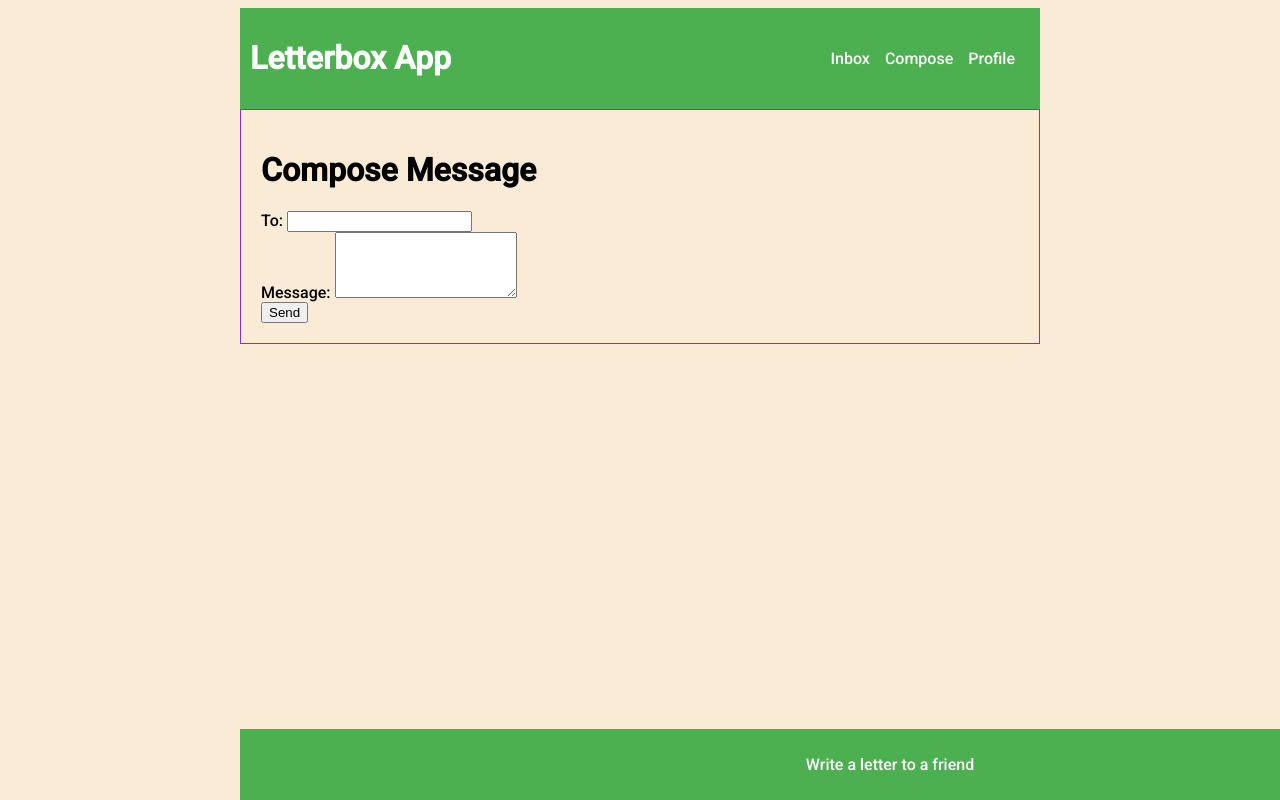
After one commit to software-students-fall2023/5-final-project-samuel2-0, a Flask app: page /send_letter in a window 1280 px wide. The commit adds this page. Run offline with Flask 3, Linux system fonts and the light colour scheme; the visitor is signed in with stand-in values (Sample User, id 1).

Commit message:
app is more or less functional now

```diff
--- a/app/app.py
+++ b/app/app.py
@@ -1,18 +1,12 @@
-
 import os
-from flask import (
-    Flask,
-    render_template,
-    redirect,
-    url_for,
-    request,
-    session
-    )
+from flask import Flask, render_template, redirect, url_for, request, session, jsonify
 from pymongo import MongoClient
 from bson.objectid import ObjectId
+from datetime import datetime
 
 app = Flask(__name__)
 app.secret_key = os.urandom(24)
+
 
 def connection_db():
     """
@@ -20,21 +14,24 @@ def connection_db():
     """
     return MongoClient("mongodb://localhost:27017/")
 
+
 client = connection_db()
 db = client["letterbox_db"]
-users_collection = db['users']
+users_collection = db["users"]
+
 
 def get_user(user_id):
-    print(users_collection.find_one({'_id': ObjectId(user_id)}))
-    return users_collection.find_one({'_id': ObjectId(user_id)})
+    print(users_collection.find_one({"_id": ObjectId(user_id)}))
+    return users_collection.find_one({"_id": ObjectId(user_id)})
 
 @app.route("/")
 def welcome():
     if "userid" in session:
-        return render_template("index.html",name=session["username"])
+        return render_template("index.html", name=session["username"])
     return render_template("index.html")
 
-@app.route("/login", methods=["GET","POST"])
+
+@app.route("/login", methods=["GET", "POST"])
 def login():
     """
     Login method for users
@@ -46,9 +43,7 @@ def login():
         email = request.form["email"]
         password = request.form["password"]
 
-        user = db.users.find_one({
-            "email":email
-        })
+        user = db.users.find_one({"email": email})
 
         if user is None:
             print("USER NOT FOUND")
@@ -63,13 +58,14 @@ def login():
                 session["userid"] = str(user["_id"])
                 session["email"] = user["email"]
                 session["username"] = user["username"]
-                return redirect(url_for("welcome"))
+                return redirect(url_for("personal_info"))
 
-        return render_template("login.html",incorrect_pass=incorrect_pass,incorrect_email=incorrect_email)
+        return render_template(
+            "login.html", incorrect_pass=incorrect_pass, incorrect_email=incorrect_email
+        )
 
     if request.method == "GET":
         return render_template("login.html")
-
 
     return redirect(url_for("signup"))
 
@@ -80,7 +76,7 @@ def signup():
     Sign up method for new users
     """
 
-    if request.method == 'POST':
+    if request.method == "POST":
         username = request.form["username"]
         email = request.form["email"]
         password = request.form["password"]
@@ -88,26 +84,26 @@ def signup():
         last_name = request.form["last_name"]
 
         user = db.users.find_one({"name": username})
-        if(user is not None):
+        if user is not None:
             print("user already exists")
             return redirect(url_for("login"))
 
-
-        #if user is None, create a new account
-        account = {"email": email,
-                "username": username,
-                "password": password,
-                "first_name":first_name,
-                "last_name":last_name,
-                "name" : first_name + " " + last_name,
-                "languages":[],
-                "interests":[]
-                }
+        # if user is None, create a new account
+        account = {
+            "email": email,
+            "username": username,
+            "password": password,
+            "first_name": first_name,
+            "last_name": last_name,
+            "name": first_name + " " + last_name,
+            "languages": [],
+            "interests": [],
+        }
         print("account", account)
 
         db.users.insert_one(account)
 
-        new_user = db.users.find_one({"username":username})
+        new_user = db.users.find_one({"username": username})
         print("hello")
         print("nw user", new_user)
         if new_user is not None:
@@ -117,13 +113,12 @@ def signup():
             print(session)
     else:
         return render_template("signup.html")
-
     return redirect(url_for("personal_info"))
 
 
 @app.route("/logout")
 def logout():
-    if "userid" in session :
+    if "userid" in session:
         session.pop("userid", None)
         session.pop("email", None)
         session.pop("username", None)
@@ -135,12 +130,13 @@ def logout():
 def inbox():
     return render_template("inbox.html")
 
-@app.route("/personal_info", methods=["GET","POST"])
+
+@app.route("/personal_info", methods=["GET", "POST"])
 def personal_info():
     if "userid" in session:
         userid = session["userid"]
-        user = users_collection.find_one({"_id":ObjectId(userid)})
-        print("user",user)
+        user = users_collection.find_one({"_id": ObjectId(userid)})
+        print("user", user)
         if user:
             if request.method == "GET":
                 return render_template("personal_info.html", user=user)
@@ -150,142 +146,222 @@ def personal_info():
                 age = request.form["age"]
                 languages = request.form.getlist("languages[]")
                 interests = request.form.getlist("interests[]")
-                users_collection.update_one({"_id": ObjectId(user.get("_id"))},
-                                            {"$set": {
-                                                "languages": languages,
-                                                "interests": interests,
-                                                "age":age,
-                                                "about_me":about_me,
-                                                "country":country} })
-                print(country,about_me,age,languages,interests)
-                return redirect(url_for("myprofile",user_id=user.get("_id")))
-
+                users_collection.update_one(
+                    {"_id": ObjectId(user.get("_id"))},
+                    {
+                        "$set": {
+                            "languages": languages,
+                            "interests": interests,
+                            "age": age,
+                            "about_me": about_me,
+                            "country": country,
+                        }
+                    },
+                )
+                print(country, about_me, age, languages, interests)
+                return redirect(url_for("myprofile", user_id=user.get("_id")))
 
     return redirect(url_for("welcome"))
 
 
-@app.route("/profile/<user_id>", methods=["GET"])
-def myprofile(user_id):
-    user = get_user(user_id)
-    if user:
+@app.route("/profile", methods=["GET"])
+def myprofile():
+     if "userid" in session:
+        userid = session["userid"]
+        user = get_user(userid)
+        if user:
+            return render_template("profile.html", user=user)
+        else:
+            return render_template("404.html", message="User not found. Log in first."), 404
+
+
+@app.route("/profile/edit_profile", methods=["GET"])
+def edit_profile(user_id):
+   if "userid" in session:
+        userid = session["userid"]
+        user = get_user(userid)
+        if user:
+            return render_template("edit_profile.html", user=user)
+        else:
+            return render_template("404.html", message="User not found. Log in first."), 404
+
+
+@app.route("/profile/edit_profile", methods=["POST"])
+def update_profile():
+    if "userid" in session:
+        userid = session["userid"]
+        user = get_user(userid)
+        if user:
+            username = request.form["username"]
+            first_name = request.form["first_name"]
+            last_name = request.form["last_name"]
+            age = request.form["age"]
+            country = request.form["country"]
+            myquery = {"_id": ObjectId(user.get("_id"))}
+            doc = {
+                "$set": {
+                    "username": username,
+                    "first_name": first_name,
+                    "last_name": last_name,
+                    "name": first_name + " " + last_name,
+                    "age": age,
+                    "country": country,
+                }
+            }
+            users_collection.update_one(myquery, doc)
+            user["username"] = username
+            user["first_name"] = first_name
+            user["last_name"] = last_name
+            user["name"] = first_name + " " + last_name
+            user["age"] = age
+            user["country"] = country
+            return render_template("profile.html", user=user)
+    else:
+        return "User not found. Log in first.", 404
+
+@app.route("/profile/edit_interests", methods=["GET"])
+def edit_interests():
+    if "userid" in session:
+        userid = session["userid"]
+        user = get_user(userid)
+        if user:
+            return render_template("edit_interests.html", user=user)
+        else:
+            return render_template("404.html", message="User not found. Log in first."), 404
+
+
+@app.route("/profile/edit_interests", methods=["POST"])
+def update_interests():
+    if "userid" in session:
+        userid = session["userid"]
+        user = get_user(userid)
+        if user:
+            new_interests = request.form.getlist("interests[]")
+            user["interests"] = new_interests
+            users_collection.update_one(
+                {"_id": ObjectId(user["_id"])}, {"$set": {"interests": new_interests}}
+            )
         return render_template("profile.html", user=user)
     else:
-         return render_template("404.html", message='User not found. Log in first.'), 404
+        return render_template("404.html", message="User not found. Log in first."), 404
 
 
-@app.route("/profile/<user_id>/edit_profile", methods=["GET"])
-def edit_profile(user_id):
-    user = get_user(user_id)
-    if user:
-        return render_template("edit_profile.html", user=user)
+@app.route("/profile/edit_languages")
+def edit_languages():
+    if "userid" in session:
+        userid = session["userid"]
+        user = get_user(userid)
+        if user:
+            return render_template("edit_languages.html", user=user)
     else:
-       return 'User not found. Log in first.', 404
+        return render_template("404.html", message="User not found. Log in first."), 404
 
 
-@app.route("/profile/<user_id>/edit_profile", methods=["POST"])
-def update_profile(user_id):
-    user = get_user(user_id)
-    if user:
-        username = request.form['username']
-        first_name = request.form['first_name']
-        last_name = request.form['last_name']
-        age = request.form['age']
-        country = request.form['country']
-        myquery = {"_id": ObjectId(user.get("_id"))}
-        doc = {"$set":{"username":username,
-                       "first_name":first_name,
-                       "last_name":last_name,
-                       "name": first_name + " " + last_name,
-                       "age":age,
-                       "country": country
-                       }}
-        users_collection.update_one(myquery,doc)
-        user['username'] = username
-        user['first_name'] = first_name
-        user['last_name'] = last_name
-        user['name'] = first_name + " " + last_name
-        user['age'] = age
-        user['country'] = country
-        return render_template("profile.html", user=user)
+@app.route("/profile/edit_languages", methods=["POST"])
+def update_languages():
+    if "userid" in session:
+        userid = session["userid"]
+        user = get_user(userid)
+        if user:
+            new_languages = request.form.getlist("languages[]")
+            user["languages"] = new_languages
+            users_collection.update_one(
+                {"_id": ObjectId(user["_id"])}, {"$set": {"languages": new_languages}}
+            )
+            return render_template("profile.html", user=user)
     else:
-       return 'User not found. Log in first.', 404
+        return render_template("404.html", message="User not found. Log in first."), 404
+
+
+@app.route("/profile/edit_about", methods=["GET"])
+def edit_about():
+    if "userid" in session:
+        userid = session["userid"]
+        user = get_user(userid)
+        if user:
+            return render_template("edit_about.html", user=user)
+    else:
+        return render_template("404.html", message="User not found. Log in first."), 404
+
+
+@app.route("/profile/edit_about", methods=["POST"])
+def update_about():
+    if "userid" in session:
+        userid = session["userid"]
+        user = get_user(userid)
+        if user:
+            user["about_me"] = request.form["about"]
+            users_collection.update_one(
+                {"_id": user["_id"]}, {"$set": {"about_me": request.form["about"]}})
+            return render_template("profile.html", user=user)
+    else:
+        return render_template("404.html", message="User not found. Log in first."), 404
 
 @app.route("/pal_profile/<user_id>", methods=["GET"])
-def pal_profile(user_id):
-    user = get_user(user_id)
-    if user:
-        return render_template("friend_profile.html", user=user)
+def pal_profile():
+    if "userid" in session:
+        userid = session["userid"]
+        user = get_user(userid)
+        if user:
+            return render_template("friend_profile.html", user=user)
     else:
-       return 'User not found. Log in first.', 404
+       return render_template("404.html", message="User not found. Log in first."), 404
+
 
 @app.route("/pal_profile/<user_id>", methods=["POST"])
 def add_friend(user_id):
-    user = get_user(user_id)
-    if user:
-        friend= request.form['friend_id']
-        user['friends'].append(friend)
-        users_collection.update_one({"_id": ObjectId(user["_id"])}, {"$set": {"friends": user['friends']}})
-        return render_template("friend_profile.html", user=user)
-    else:
-       return 'User not found. Log in first.', 404
+    try:
+        user = get_user(user_id)
+        if user:
+            friend_id = request.form.get("friend_id")
+            if "friends" not in user:
+                user["friends"] = []
+            user["friends"].append(friend_id)
+            if friend_id:
+                users_collection.update_one(
+                    {"_id": ObjectId(user["_id"])},
+                    {"$set": {"friends": user["friends"]}},
+                )
+                return render_template("friend_profile.html", user=user)
+            else:
+                raise ValueError("Friend ID not provided in the form data.")
+        else:
+            return "User not found. Log in first.", 404
+    except Exception as e:
+        print(f"Error adding friend: {e}")
+        return jsonify({"error": str(e)}), 400
 
 
-@app.route("/profile/<user_id>/edit_interests", methods=["GET"])
-def edit_interests(user_id):
-    user = get_user(user_id)
-    if user:
-        return render_template("edit_interests.html", user=user)
-    else:
-       return 'User not found. Log in first.', 404
+@app.route("/send_letter",  methods=['GET', 'POST'])
+def send_letter():
+    try:
+        if "userid" in session:
+            if request.method == "GET":
+                return render_template("send_letter.html", to_user_id='')
+            else:
 
-@app.route("/profile/<user_id>/edit_interests", methods=["POST"])
-def update_interests(user_id):
-    user = get_user(user_id)
-    if user:
-        new_interests = request.form.getlist('interests[]')
-        user['interests'] = new_interests
-        users_collection.update_one({"_id": ObjectId(user["_id"])}, {"$set": {"interests": new_interests}})
-
-        return render_template("profile.html", user=user)
-    else:
-       return 'User not found. Log in first.', 404
-
-@app.route("/profile/<user_id>/edit_languages")
-def edit_languages(user_id):
-    user = get_user(user_id)
-    if user:
-        return render_template("edit_languages.html", user=user)
-    else:
-       return 'User not found. Log in first.', 404
-
-@app.route("/profile/<user_id>/edit_languages", methods=["POST"])
-def update_languages(user_id):
-    user = get_user(user_id)
-    if user:
-        new_languages = request.form.getlist('languages[]')
-        user['languages'] = new_languages
-        users_collection.update_one({"_id": ObjectId(user["_id"])}, {"$set": {"languages": new_languages}})
-        return render_template("profile.html", user=user)
-    else:
-       return 'User not found. Log in first.', 404
-
-@app.route("/profile/<user_id>/edit_about", methods=["GET"])
-def edit_about(user_id):
-    user = get_user(user_id)
-    if user:
-        return render_template("edit_about.html", user=user)
-    else:
-       return 'User not found. Log in first.', 404
-
-@app.route("/profile/<user_id>/edit_about", methods=["POST"])
-def update_about(user_id):
-    user = get_user(user_id)
-    if user:
-        user['about_me'] = request.form['about']
-        users_collection.update_one({"_id": user["_id"]}, {"$set": {"about_me": request.form["about"]}})
-        return render_template("profile.html", user=user)
-    else:
-       return 'User not found. Log in first.', 404
+                sender_id = session["userid"]
+                receiver_id = request.form.get("receiver_id")
+                letter_text = request.form.get("letter_text")
+                sender = get_user(sender_id)
+                receiver = get_user(receiver_id)
+                if sender and receiver:
+                    letters_collection = db["letters"]
+                    new_letter = {
+                        "sender_id": ObjectId(sender_id),
+                        "receiver_id": ObjectId(receiver_id),
+                        "letter_text": letter_text,
+                        "timestamp": datetime.now(),
+                    }
+                    letters_collection.insert_one(new_letter)
+                    return jsonify({"success": True, "letter": "Letter sent successfully"})
+                else:
+                    return jsonify({"error": "Invalid sender or receiver"}), 400
+        else:
+            return jsonify({"error": "User not logged in"}), 401
+    except Exception as e:
+        print(f"Error sending letter: {e}")
+        return jsonify({"error": str(e)}), 500
 
 
 if __name__ == "__main__":
--- a/app/templates/base.html
+++ b/app/templates/base.html
@@ -3,24 +3,69 @@
 
 <head>
     <title>Letterbox App</title>
-    <link
-      rel="stylesheet"
-      href="{{ url_for('static', filename='css/style.css') }}"
-    />
+    <link rel="stylesheet" href="{{ url_for('static', filename='css/style.css') }}" />
     <link rel="preconnect" href="https://fonts.googleapis.com">
     <link rel="preconnect" href="https://fonts.gstatic.com" crossorigin>
     <link href="https://fonts.googleapis.com/css2?family=Roboto:wght@500&display=swap" rel="stylesheet">
+    <style>
+        /* Add your custom styles for the navigation bar here */
+        body {
+            font-family: 'Roboto', sans-serif;
+        }
 
+        .container {
+            max-width: 800px;
+            margin: 0 auto;
+        }
+
+        header {
+            display: flex;
+            justify-content: space-between;
+            align-items: center;
+            background-color: #4CAF50;
+            padding: 10px;
+            color: white;
+        }
+
+        nav {
+            display: flex;
+        }
+
+        nav a {
+            margin-right: 15px;
+            color: white;
+            text-decoration: none;
+        }
+
+        main {
+            padding: 20px;
+        }
+
+        footer {
+            background-color: #4CAF50;
+            color: white;
+            text-align: center;
+            padding: 10px;
+            position: fixed;
+            bottom: 0;
+            width: 100%;
+        }
+    </style>
 </head>
+
 <body>
     <div class="container">
         <header>
             <h1>Letterbox App</h1>
             <nav>
-          <a href="{{ url_for('welcome')}}">Home</a>
+                <a href="{{ url_for('inbox')}}">Inbox</a>
+                <a href="{{ url_for('send_letter')}}">Compose</a>
+                <a href="{{ url_for('myprofile')}}">Profile</a>
             </nav>
         </header>
-      <main>{% block container %} {% endblock %}</main>
+        <main>
+            {% block container %} {% endblock %}
+        </main>
         <footer>
             <p>
                 Write a letter to a friend
--- /dev/null
+++ b/app/templates/send_letter.html
@@ -0,0 +1,19 @@
+{% extends 'base.html' %}
+
+{% block container %}
+
+<h1>Compose Message</h1>
+
+<form id="messageForm" method="post" action="{{ url_for('send_letter') }}">
+    <div>
+        <label for="to">To:</label>
+        <input type="text" id="to" name="receiver_id" required value="{{ to_user_id }}">
+    </div>
+    <div>
+        <label for="message">Message:</label>
+        <textarea id="message" name="message_text" rows="4" required></textarea>
+    </div>
+    <button type="submit" class="btn btn-primary">Send</button>
+</form>
+
+{% endblock %}
```
Also changed, not shown: app/templates/friend_profile.html (+6 -3 lines), app/templates/index.html (+18 -11 lines), app/templates/login.html (+12 -11 lines), app/templates/signup.html (+12 -7 lines). Lines whose indentation alone changed are shown as unchanged.
